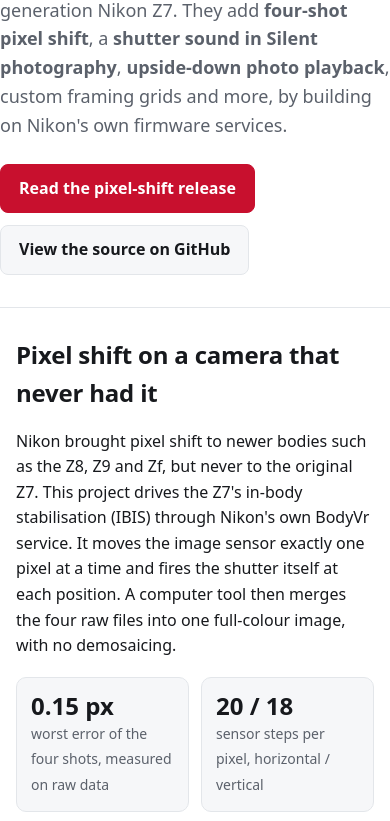
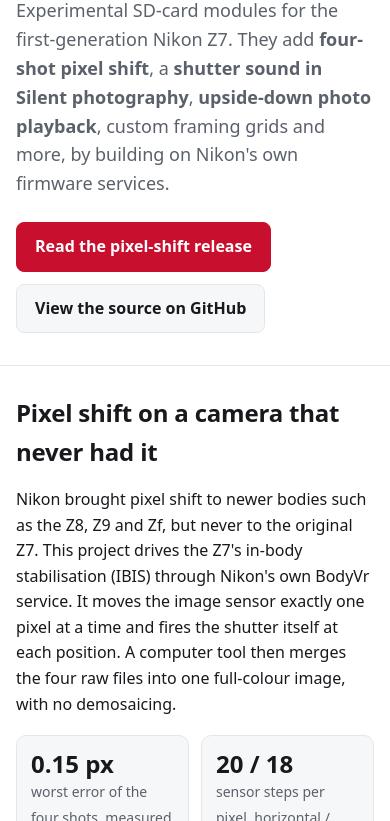
Before and after one commit to tylermcm/WonderLanternZ7, a plain HTML site: page docs/index.html in a window 390 px wide. Shown: the part 286-1107 px from the top of the page. Drawn offline with Linux system fonts and the light colour scheme.

Commit message:
Landing page: keep the side gutter in the hero on phones
Co-Authored-By: Claude Opus 5.5 <noreply@anthropic.com>

```diff
--- a/docs/index.html
+++ b/docs/index.html
@@ -77,7 +77,7 @@
   .brand { font-weight: 700; letter-spacing: .2px; color: var(--fg); text-decoration: none; }
   nav a { margin-left: 16px; color: var(--muted); text-decoration: none; font-size: 15px; }
   nav a:hover { color: var(--fg); }
-  .hero { padding: 56px 0 32px; }
+  .hero { padding-top: 56px; padding-bottom: 32px; }
   .eyebrow { display: inline-block; font-size: 13px; font-weight: 600; color: var(--accent); text-transform: uppercase; letter-spacing: .08em; }
   h1 { font-size: clamp(30px, 5.5vw, 46px); line-height: 1.12; margin: 10px 0 16px; letter-spacing: -.5px; }
   .lede { font-size: 18px; color: var(--muted); max-width: 46em; margin: 0 0 24px; }
@@ -107,7 +107,7 @@
   summary { cursor: pointer; font-weight: 600; }
   details p { margin: 8px 0 0; color: var(--muted); }
   footer { color: var(--muted); font-size: 14px; padding: 28px 0 48px; border-top: 1px solid var(--line); }
-  @media (max-width: 560px) { nav a { margin-left: 12px; font-size: 14px; } .hero { padding-top: 36px; } }
+  @media (max-width: 560px) { nav a { margin-left: 10px; font-size: 14px; } .brand { font-size: 15px; } .hero { padding-top: 32px; } }
 </style>
 </head>
 <body>
```
